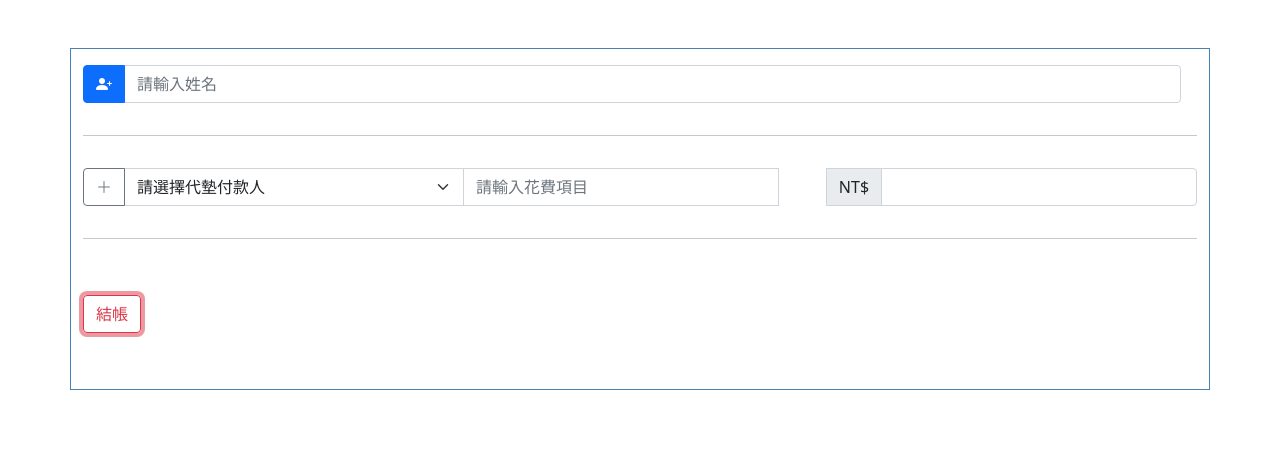
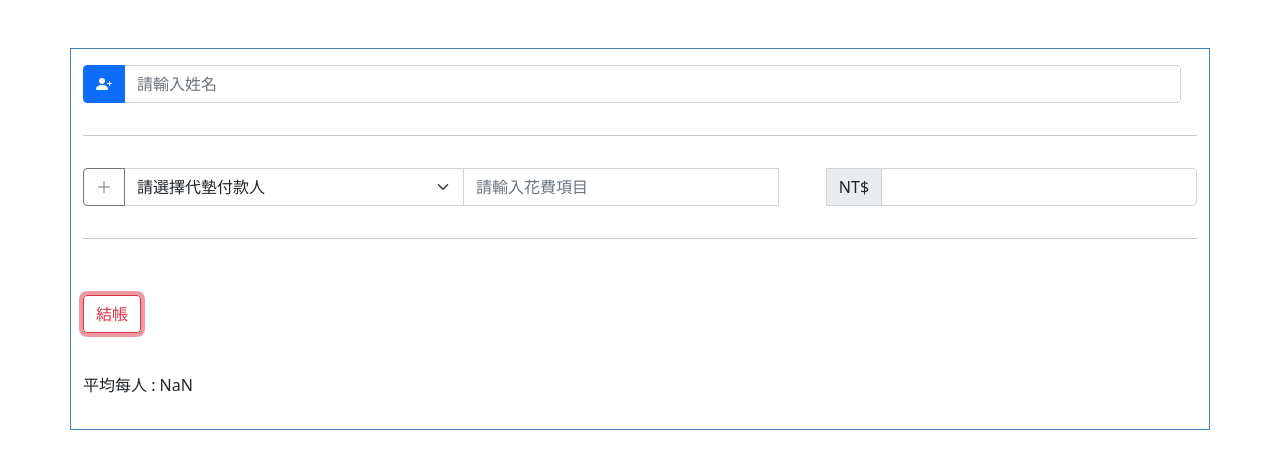
Before and after one commit to frankhsu519/RRRRR, a plain HTML site: page test.html in a window 1280 px wide. Both pictures are taken after a click on the button "結帳". Drawn offline with nearby package versions, Linux system fonts and the light colour scheme.

Commit message:
結帳拉出來

```diff
--- a/test.html
+++ b/test.html
@@ -99,7 +99,14 @@
         add_item()
 
         // 結帳
+        checkout()
+    })
+    // 結帳
+    function checkout(){
         $('#Checkout').click(function(){
+            var user_arr = get_user_data();
+            var cost_total =  Number(sessionStorage.getItem("cost_total"));
+            var user_count = Number(sessionStorage.getItem("user_count"));
             console.log('取得資料:' ,get_user_data())
             var user_total = $('#user_total').val()
             var avg_cost = cost_total /user_count ;
@@ -115,7 +122,7 @@
                 $("#qq").append(`<hr>`)
             }
         })
-    })
+    }
     // 新增項目
     function add_item(){
         $('#add_list').click(function(){
@@ -136,6 +143,7 @@
             set_give_cost(user_arr,selete_user,cost)
             store_user_data(user_arr);
             console.log("我新增一筆",user_arr);
+            sessionStorage.setItem("cost_total", JSON.stringify(cost_total));
         })
     }
     // 刪除項目
```
